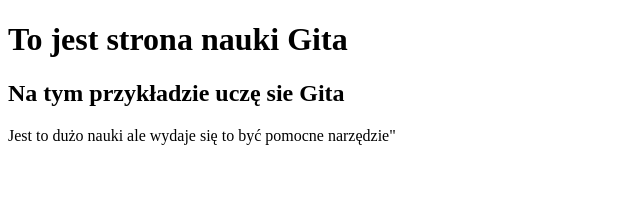
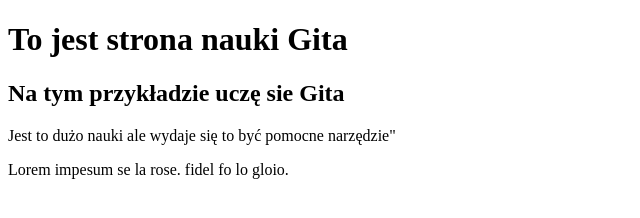
Before and after one commit to katarzynka1234/nauka-gita-4, a plain HTML site: page index.html in a window 1280 px wide. Shown: the whole page, without its empty margins (0-640 px from the left). Drawn offline with Linux system fonts and the light colour scheme.

Commit message:
Update html code

```diff
--- a/index.html
+++ b/index.html
@@ -11,6 +11,9 @@
     		<h2>Na tym przykładzie uczę sie Gita</h2>
     		<p>Jest to dużo nauki ale wydaje się to być pomocne narzędzie"</p>
     	</header>
+    	<section class="container box1">
+    		<p>Lorem impesum se la rose. fidel fo lo gloio.</p>
+    	</section>
 
 
     </body>
```
